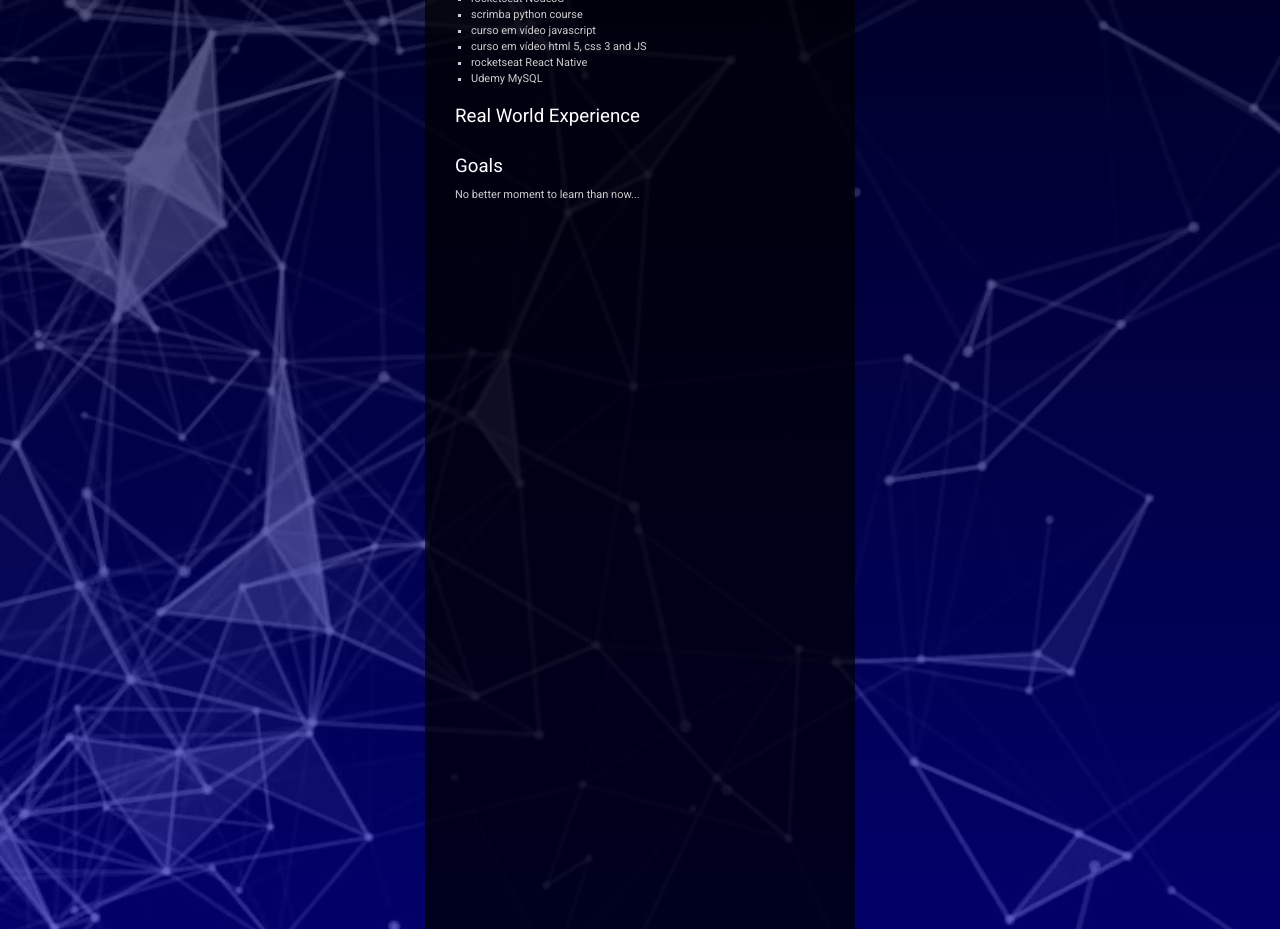
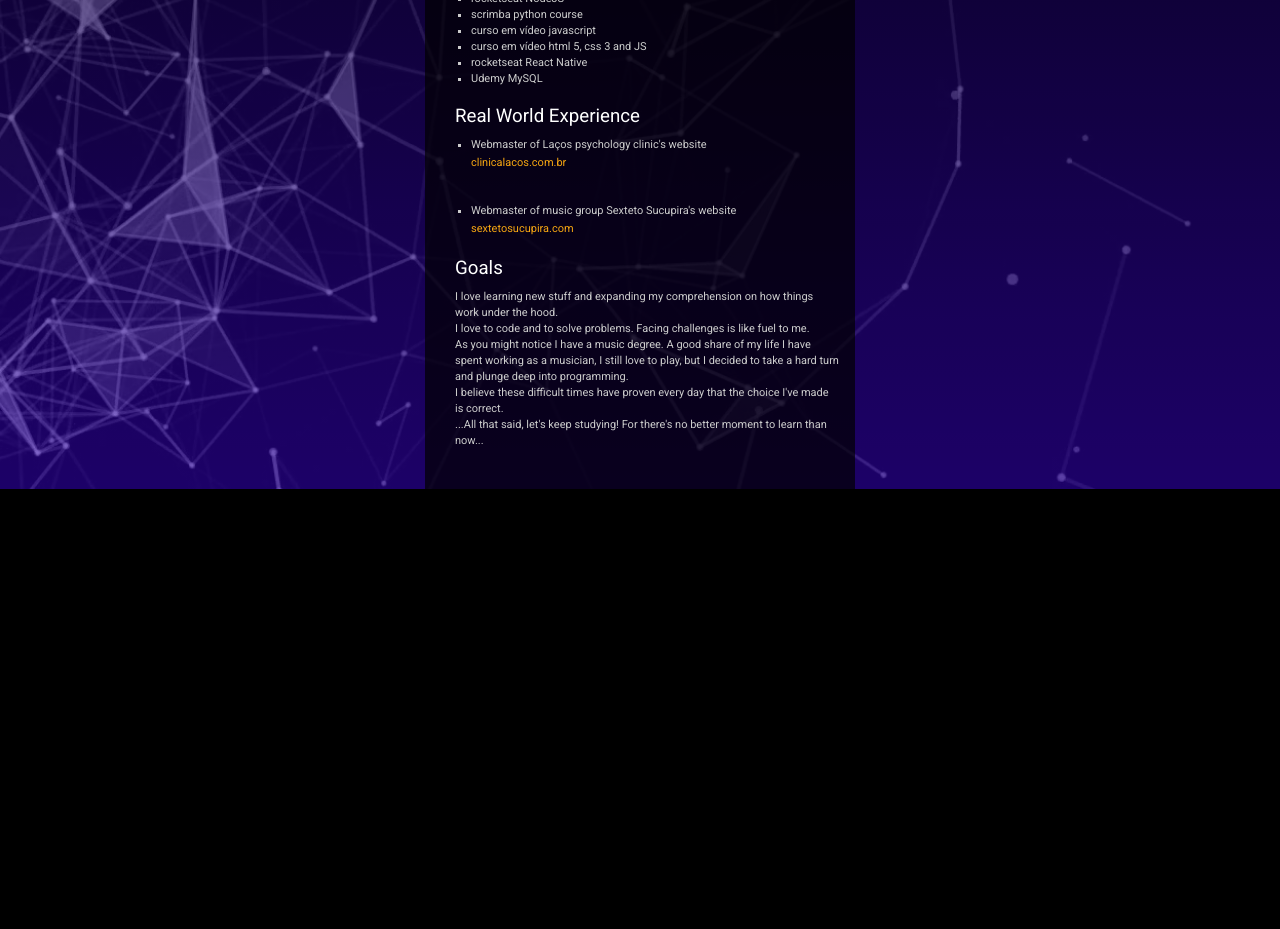
Before and after one commit to mrChernicharo/portifolio, a React (Create React App) app: page /about in a window 1280 px wide. Shown: the part 680-1609 px from the top of the page. After the commit the page ends 1169 px from the top, so only its background shows below. Built offline with nearby package versions, Linux system fonts and the light colour scheme.

Commit message:
link and text fixes

```diff
--- a/package.json
+++ b/package.json
@@ -16,7 +16,7 @@
     "styled-components": "^5.1.0"
   },
   "scripts": {
-    "start": "react-scripts start",
+    "start": "PORT=3002 react-scripts start",
     "build": "react-scripts build",
     "test": "react-scripts test",
     "eject": "react-scripts eject"
--- a/src/components/ProjectCard/index.js
+++ b/src/components/ProjectCard/index.js
@@ -16,10 +16,12 @@ function ProjectCard(props) {
       <h3>{props.title}</h3>
       <p>{props.description}</p>
 
-        <button>
-          <img src={gitLogo} alt="github"/>
-          <span>check it out</span>
+      <a href={props.url} target="blank">
+        <button  type="button">
+            <img src={gitLogo} alt="github"/>
+            <span>check it out</span>
         </button>
+      </a>
 
     </div>
 
--- a/src/components/ProjectCard/styles.js
+++ b/src/components/ProjectCard/styles.js
@@ -14,9 +14,6 @@ const Container = styled.div`
   border-radius: 32px;
   background: #c4c4c4;
 
-  :first-child{
-      /* margin-top: 180px; */
-    }
 
   img.gif {
     width: 200px;
@@ -71,6 +68,10 @@ const Container = styled.div`
     align-content: flex-end;
   }
 
+  a{
+    text-decoration: none;
+  }
+
     button{
       padding: 9px;
       margin-bottom: -4px;
@@ -81,6 +82,7 @@ const Container = styled.div`
       justify-content: space-between;
       background: #26a532;
       transition: ease-in 0.2s;
+      cursor: pointer;
 
       :hover{
         background-color: ${shade(0.3, '#26a532')}
--- a/src/components/SectionBox/styles.js
+++ b/src/components/SectionBox/styles.js
@@ -43,11 +43,10 @@ const Container = styled.div`
     height: 10px;
     width: 90px;
   }
-  /* li{
-    color: #ccc;
-    font-size: 12px;
-    font-weight: 300;
-  } */
+
+@media screen and (max-width: 440px) {
+  width: 100vw;
+}
 
 `;
 
--- a/src/pages/About/index.js
+++ b/src/pages/About/index.js
@@ -15,13 +15,13 @@ function About() {
       <NavBar />
 
       <Container>
-        <div className="content">
+        <div className="content" style={{paddingBottom:'40px'}}>
           <h1>About</h1>
 
           <SectionBox title="Bio">
             <p>Hi there! My name is Felipe Chernicharo, I'm from Rio de Janeiro, Brazil and I love programming!</p>
             <p>
-  I’ve been learning programming skills for almolst two years now, studying hard every day and
+  I’ve been learning programming for almost two years now, studying hard every day.
   I fell that the time has come for me to dive deeper and take my skills to the next level.
   Think it's time to get an actual job as a developer. </p>
           </SectionBox>
@@ -102,11 +102,25 @@ function About() {
               <li>Udemy MySQL</li>
             </ul>
           </SectionBox>
-          <SectionBox title="Real World Experience"></SectionBox>
-          <SectionBox title="Goals">
-            <p></p>
-
-            <p>No better moment to learn than now...</p>
+          <SectionBox title="Real World Experience">
+            <ul>
+              <li style={{paddingBottom:'30px'}}>Webmaster of Laços psychology clinic's website
+                <br />
+                <a href="http://www.clinicalacos.com.br" target="blank">clinicalacos.com.br</a>
+              </li>
+              <li>Webmaster of music group Sexteto Sucupira's website
+                <br />
+                <a href="http://www.sextetosucupira.com" target="blank">sextetosucupira.com</a>
+              </li>
+            </ul>
+          </SectionBox>
+          <SectionBox title="Goals" >
+            <p>I love learning new stuff and expanding my comprehension on how things work under the hood.</p>
+            <p>I love to code and to solve problems. Facing challenges is like fuel to me.</p>
+            <p>As you might notice I have a music degree. A good share of my life I have spent working as a musician,
+              I still love to play, but I decided to take a hard turn and plunge deep into programming.</p>
+            <p>I believe these difficult times have proven every day that the choice I've made is correct.</p>
+            <p>...All that said, let's keep studying! For there's no better moment to learn than now...</p>
           </SectionBox>
         </div>
       </Container>
--- a/src/pages/About/styles.js
+++ b/src/pages/About/styles.js
@@ -3,10 +3,17 @@ import aboutBG from '../../assets/backgrounds/dark-polygon-bg2.png';
 
 const Container = styled.div`
   width: 100%;
-  height:200vh;
+  height:100%;
 
   display: flex;
-  /* border: 1px solid red; */
+
+
+  background-image: linear-gradient(
+      rgba(0, 0, 0, 0.70),
+      rgba(50, 0, 190, 0.60)
+    ) ,url(${aboutBG});
+  background-size: cover;
+  filter: grayscale(10%);
 
   div.content{
     margin: 0 auto;
@@ -15,7 +22,7 @@ const Container = styled.div`
     display: flex;
     flex-direction: column;
     align-items: flex-start;
-    /* border: 1px solid green; */
+
     background: rgba(0, 0, 0, 0.70);
     h1 {
       font-size: 48px;
@@ -28,18 +35,19 @@ const Container = styled.div`
       font-weight: 400;
     }
 
+
     .progress-bar{
       width: 200px;
     }
 
+    a{
+      line-height: 20px;
+      text-decoration: none;
+      color: orange;
+
+    }
+
   }
-
-  background-image: linear-gradient(
-      rgba(0, 0, 0, 0.70),
-      rgba(0, 0, 200, 0.60)
-    ) ,url(${aboutBG});
-  background-size: cover;
-  filter: grayscale(10%);
 
 
 
--- a/src/pages/Home/index.js
+++ b/src/pages/Home/index.js
@@ -1,4 +1,4 @@
-import React, {useEffect} from 'react';
+import React /*, {useEffect}*/ from 'react';
 import NavBar from '../../components/NavBar';
 import Container from './styles'
 
@@ -18,11 +18,11 @@ function Home() {
       <NavBar/>
       <Container>
         <div className="text-box">
-          <h1>Hello World!</h1>
+          <h1>Hello World</h1>
           <h3>I am Felipe</h3>
           <br />
           <br />
-          <p>Welcome to my developer portifolio</p>
+          <p>Welcome to my developer portifolio!</p>
         </div>
       </Container>
 
--- a/src/pages/Projects/index.js
+++ b/src/pages/Projects/index.js
@@ -17,24 +17,27 @@ function Projects() {
     <>
       {/* <NavBar active="projects"/> */}
       <NavBar />
-      <Container>
+      <Container style={{paddingBottom: '40px'}}>
       <h1>Projects</h1>
         <ProjectCard
         title={projects[0].title}
         description={projects[0].description}
         gif={projects[0].gif}
+        url={projects[0].url}
         />
+
         <ProjectCard
         title={projects[1].title}
         description={projects[1].description}
         gif={projects[1].gif}
+        url={projects[1].url}
+        />
 
-        />
         <ProjectCard
         title={projects[2].title}
         description={projects[2].description}
         gif={projects[2].gif}
-
+        url={projects[2].url}
         />
       </Container>
 
--- a/src/pages/Projects/projects.js
+++ b/src/pages/Projects/projects.js
@@ -5,20 +5,20 @@ import gif2 from '../../assets/gifs/car_rush_ok.gif';
 const projects = [
   {
     title: 'Mosquito Killer',
-    description:'Python3/pygame evaluation project part of the discipline Introduction to Software Development in the Software Analisis and Developmet graduation course at UNIGRANRIO University',
-    url: 'https://github.com/mrChernicharo/pygame-pca',
+    description:'Python3/pygame project made for the Introduction to Software Development class in the Software Analysis and Developmet graduation course at UNIGRANRIO University',
+    url: 'https://www.github.com/mrChernicharo/pygame-pca',
     gif: gif0,
   },
   {
     title: 'App Lista Tarefas',
-    description:'Task list App. Fully made with Php. Create, update, delete and check your tasks! Just type your chores in and never again you\'ll miss an appointment. Get organized! Make a list!',
-    url: 'https://github.com/mrChernicharo/app-lista-tarefas',
+    description:'Task list App. Written in Php. Create, update, delete and check your tasks! Just type your chores in and never again you\'ll miss an appointment. Get organized! Make a list!',
+    url: 'https://www.github.com/mrChernicharo/app-lista-tarefas',
     gif: gif1,
   },
   {
     title: 'Car Rush',
-    description:'My first game! Build with Python3 and pygame! Try to stay alive by dodging furious cars which really doesn\'t seen to care if you\'re in their way!',
-    url: 'https://github.com/mrChernicharo/car-rush',
+    description:'My first game! Build with Python3 and pygame! Try to stay alive by dodging furious cars that really don\'t seem to care if you\'re in their way!',
+    url: 'https://www.github.com/mrChernicharo/car-rush',
     gif: gif2,
   },
   // { title: '', description:'', gif: gif3 },
```
Also changed, not shown: 2 other files (tests, documents, lock files or other folders).
